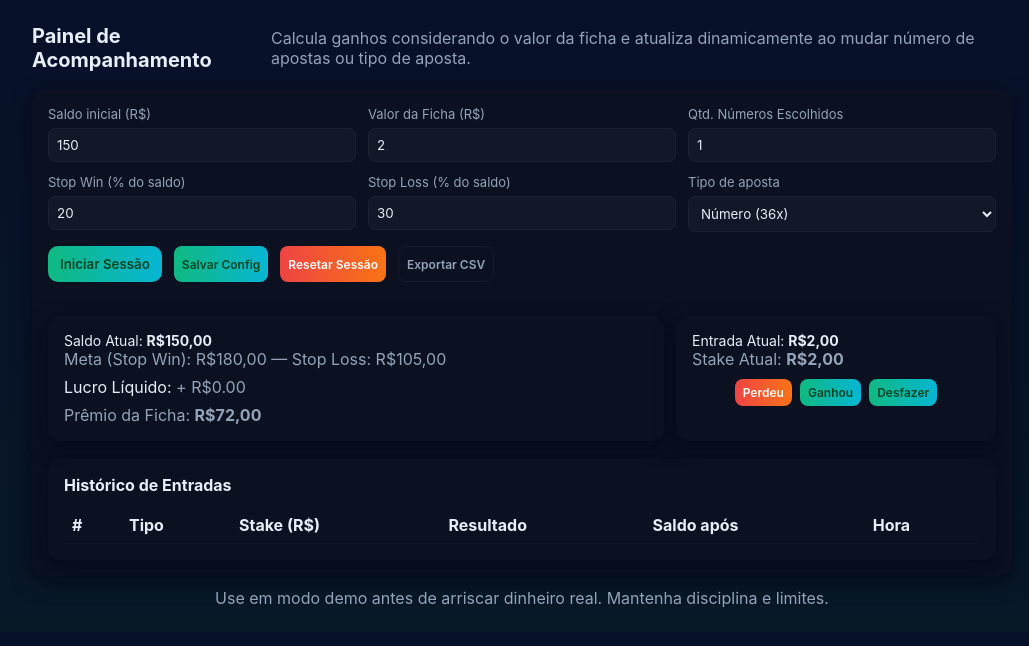
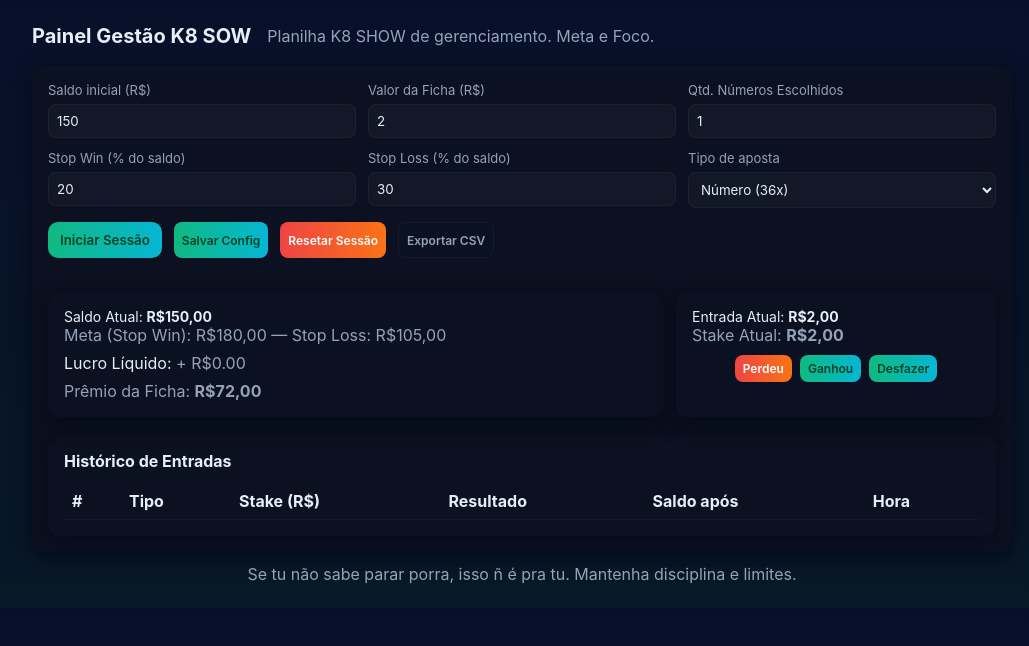
Before and after one commit to VamosOn/Gest-o-K8SHOW, a plain HTML site: page index.html in a window 1280 px wide. Shown: the whole page, without its empty margins (118-1147 px from the left). Drawn offline with Linux system fonts and the light colour scheme.

Commit message:
Update index.html

```diff
--- a/index.html
+++ b/index.html
@@ -33,8 +33,8 @@ th,td{padding:8px;border-bottom:1px solid rgba(255,255,255,0.03);text-align:left
 <body>
 <div class="container">
 <header>
-<h1>Painel de Acompanhamento</h1>
-<div class="muted">Calcula ganhos considerando o valor da ficha e atualiza dinamicamente ao mudar número de apostas ou tipo de aposta.</div>
+<h1>Painel Gestão K8 SOW</h1>
+<div class="muted">Planilha K8 SHOW de gerenciamento. Meta e Foco.</div>
 </header>
 
 <div class="card">
@@ -80,7 +80,7 @@ th,td{padding:8px;border-bottom:1px solid rgba(255,255,255,0.03);text-align:left
 <table id="historyTable"><thead><tr><th>#</th><th>Tipo</th><th>Stake (R$)</th><th>Resultado</th><th>Saldo após</th><th>Hora</th></tr></thead><tbody></tbody></table>
 </div>
 </div>
-<footer style="margin-top:12px;text-align:center;color:var(--muted)">Use em modo demo antes de arriscar dinheiro real. Mantenha disciplina e limites.</footer>
+<footer style="margin-top:12px;text-align:center;color:var(--muted)">Se tu não sabe parar porra, isso ñ é pra tu. Mantenha disciplina e limites.</footer>
 
 <script>
 document.addEventListener('DOMContentLoaded',()=>{
```
